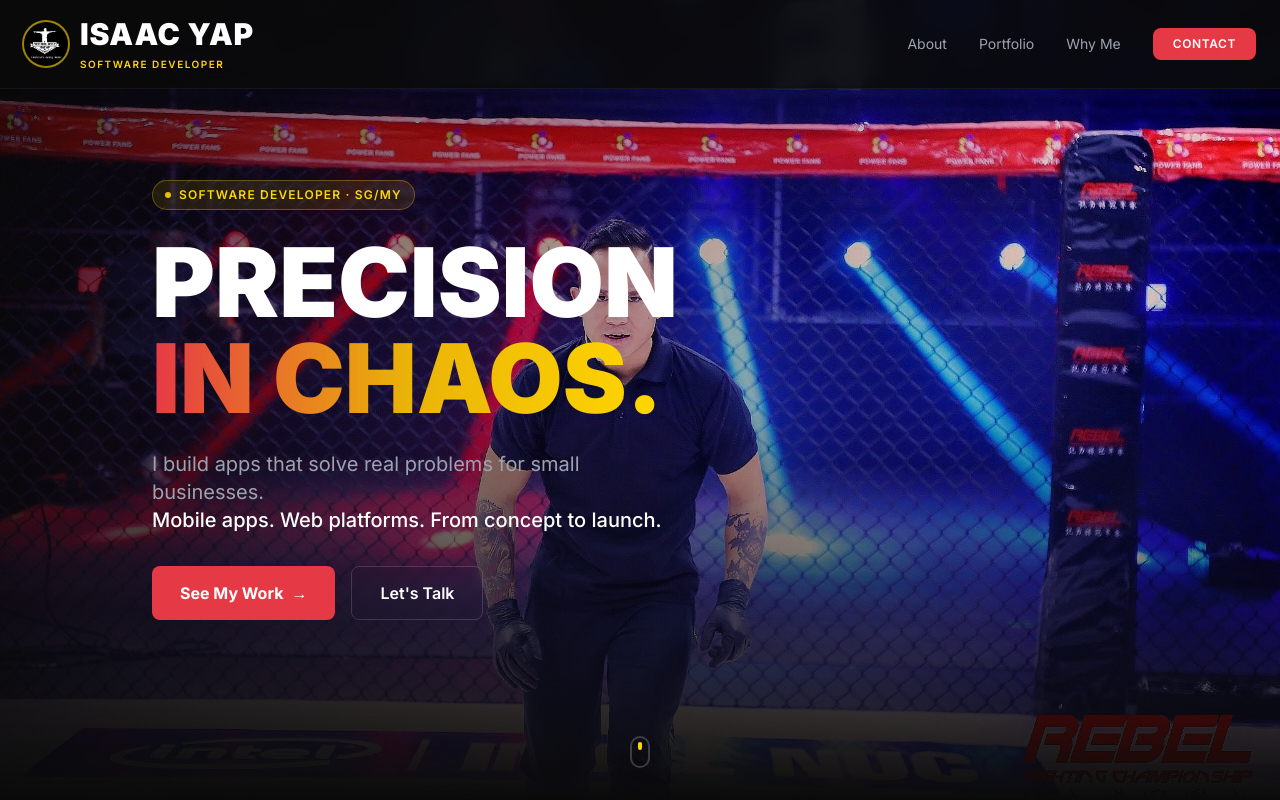
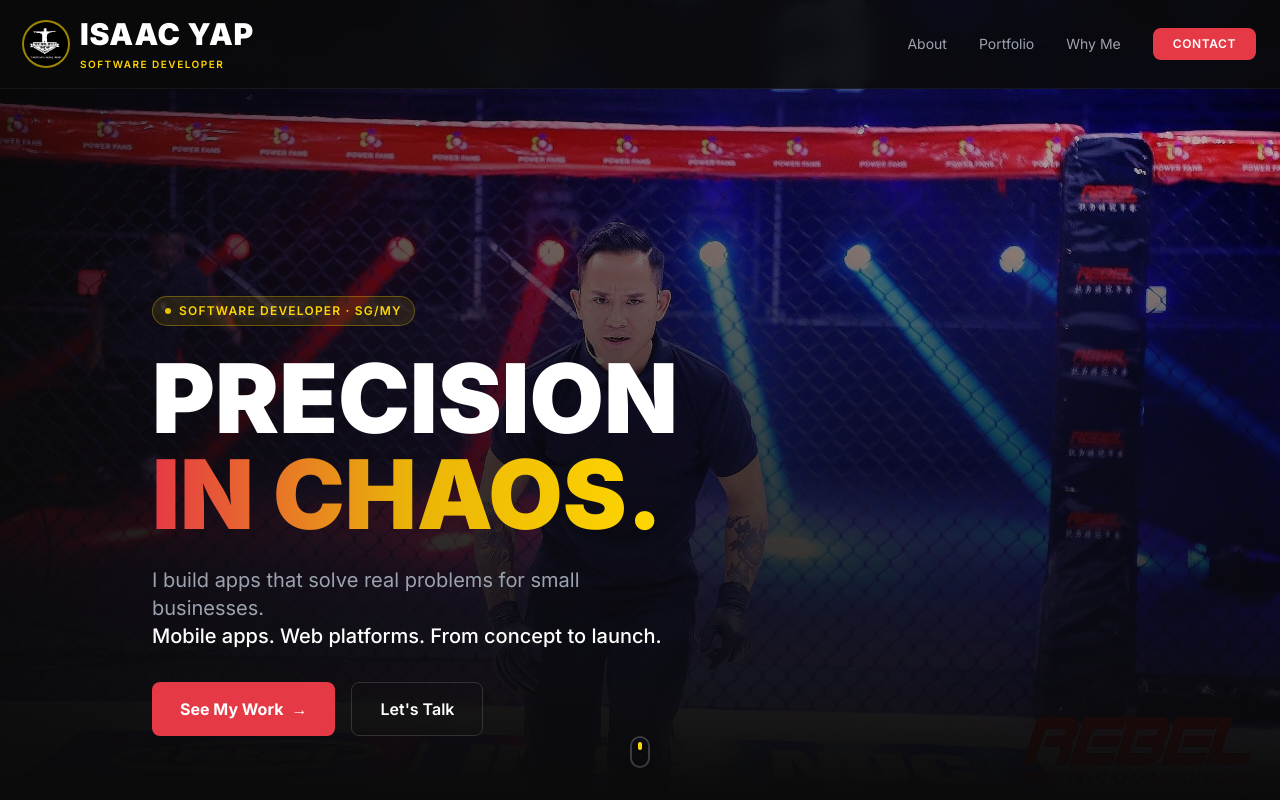
Before and after one commit to IsaacYap90/isaacyap.ai, a React (Vite) app: page / in a window 1280 px wide. Shown: the top 800 px of the page. Built offline with nearby package versions, Linux system fonts and the light colour scheme.

Commit message:
fix: move hero text to bottom, stop blocking face

```diff
--- a/src/App.jsx
+++ b/src/App.jsx
@@ -23,16 +23,16 @@ const Nav = () => (
 
 /* ─── HERO ─── */
 const Hero = () => (
-  <section className="relative min-h-screen flex items-end pb-24 md:items-center md:pb-0 overflow-hidden">
+  <section className="relative min-h-screen flex items-end pb-16 overflow-hidden">
     {/* BG */}
     <div className="absolute inset-0">
       <img
         src="/images/hero-rebel-fc.jpg"
         alt="Isaac Yap"
-        className="w-full h-full object-cover object-[center_20%]"
+        className="w-full h-full object-cover object-[center_15%]"
       />
       <div className="absolute inset-0 bg-gradient-to-r from-[#0a0a0a]/70 via-[#0a0a0a]/30 to-transparent" />
-      <div className="absolute inset-0 bg-gradient-to-t from-[#0a0a0a] via-transparent to-transparent" />
+      <div className="absolute inset-0 bg-gradient-to-t from-[#0a0a0a] via-[#0a0a0a]/60 to-transparent" />
     </div>
 
     <div className="container mx-auto px-6 z-10 max-w-5xl">
```
